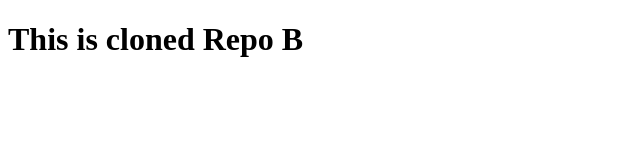
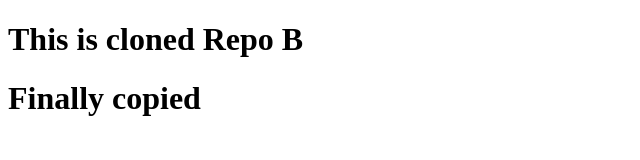
Before and after one commit to bathiniharish7/clone-testing, a plain HTML site: page index.html in a window 1280 px wide. Shown: the whole page, without its empty margins (0-640 px from the left). Drawn offline with Linux system fonts and the light colour scheme.

Commit message:
Finaly compied

```diff
--- a/index.html
+++ b/index.html
@@ -8,6 +8,7 @@
 <body>
 
     <h1>This is cloned Repo B</h1>
+    <h1> Finally copied</h1>
 
 
 </body>
```
